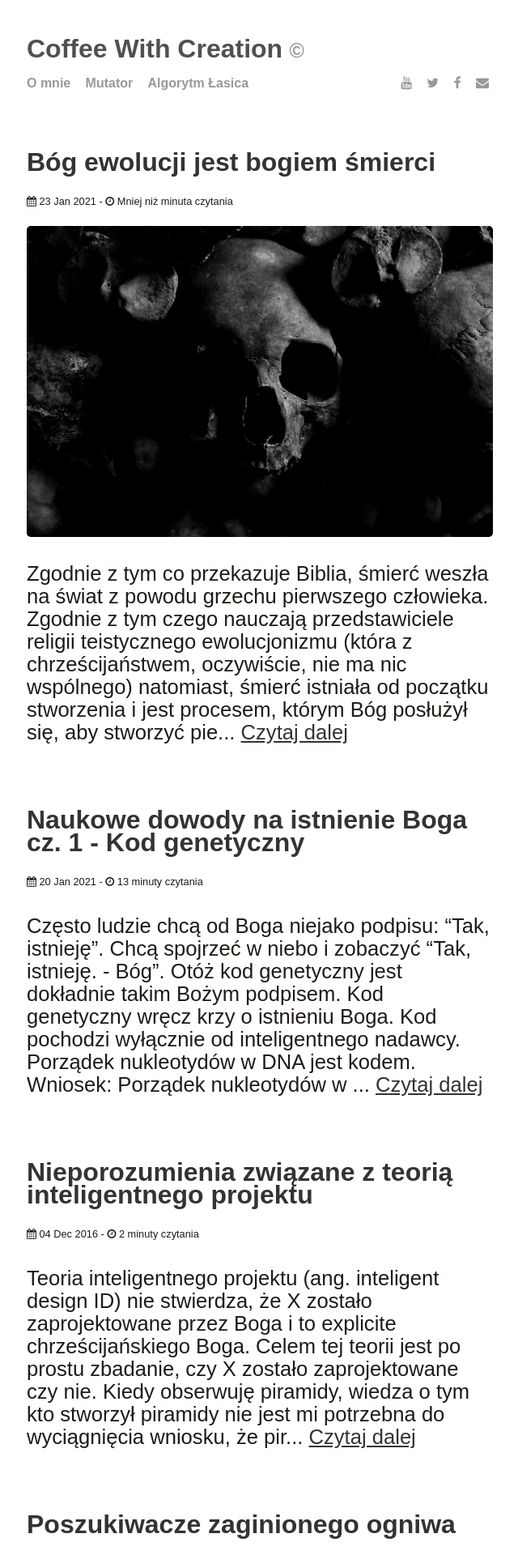
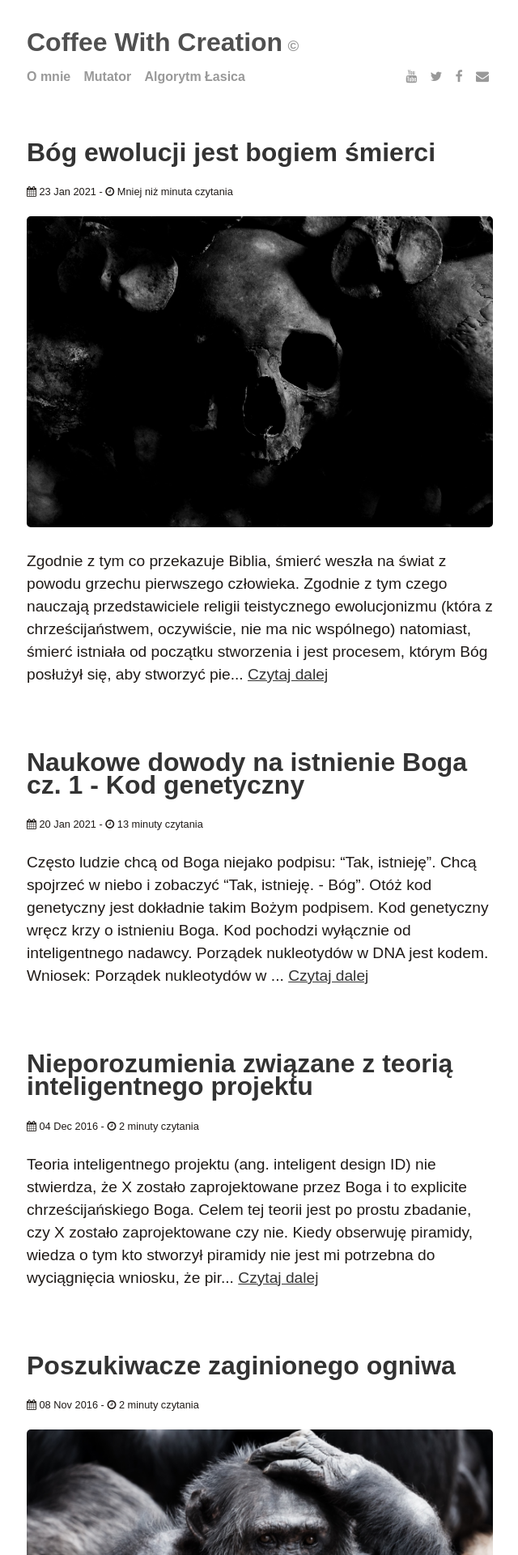
Before and after one commit to jakub-wisniewski/coffee-with-creation, a Jekyll site: the page built from index.html, in a window 1280 px wide. Shown: the top 1920 px of the page at 81% size, without its empty margins (319-959 px from the left). Built offline with Jekyll 4.4.1, drawn with Linux system fonts in a browser that asks for light colours; nearby versions of some CDN libraries; the list of posts is cut into pages by our own code.

Commit message:
zmiana rozmiaru czcionki body

```diff
--- a/css/main.css
+++ b/css/main.css
@@ -4,7 +4,7 @@
 
 body {
   font-family: 'Montserrat', sans-serif;
-  font-size: 1.6em;
+  font-size: 1.2em;
   color: #1f1a17;/*#3A3A3A;/*rgba(0,0,0,.8);/*#666;*/
   line-height: 1.75rem;
 }
```
